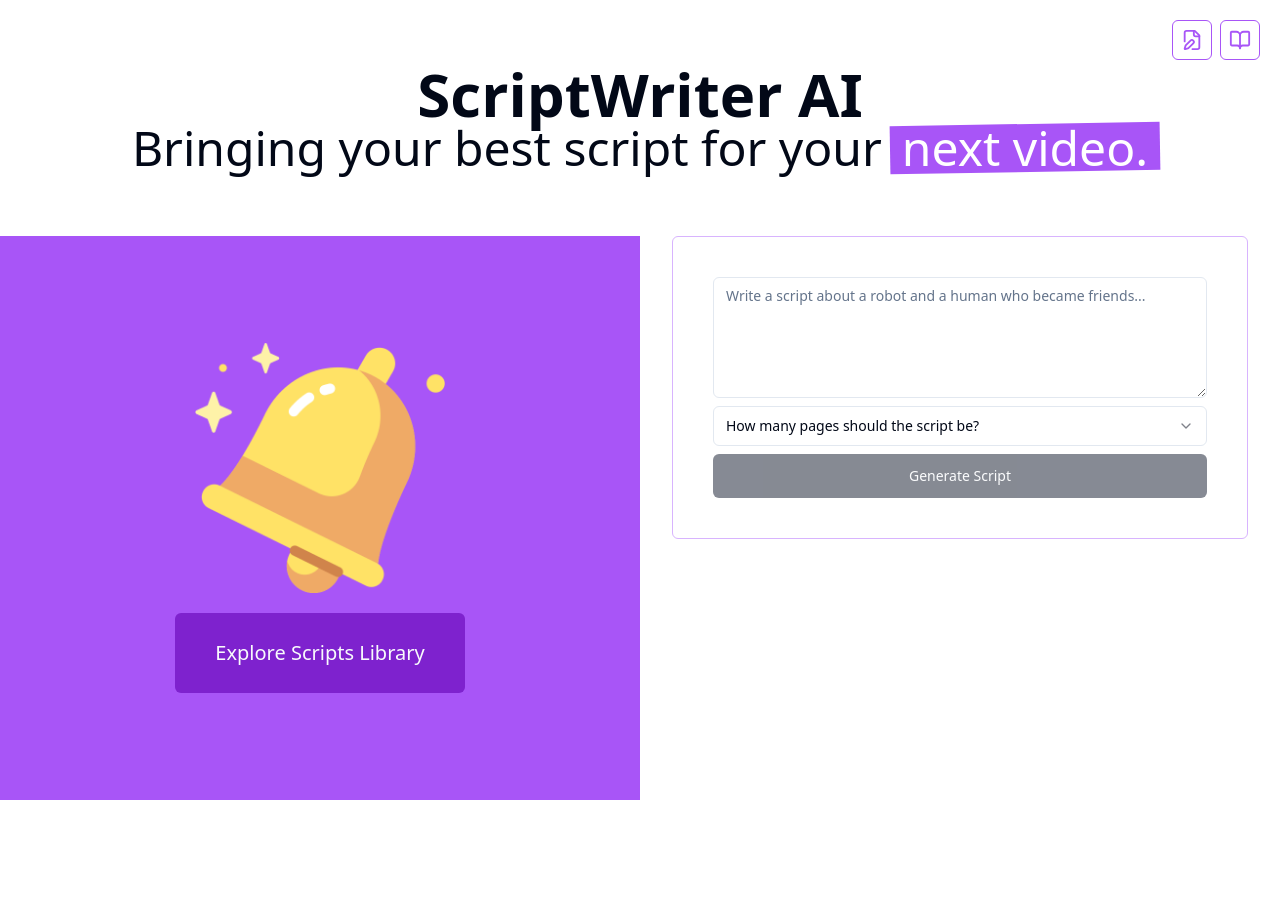
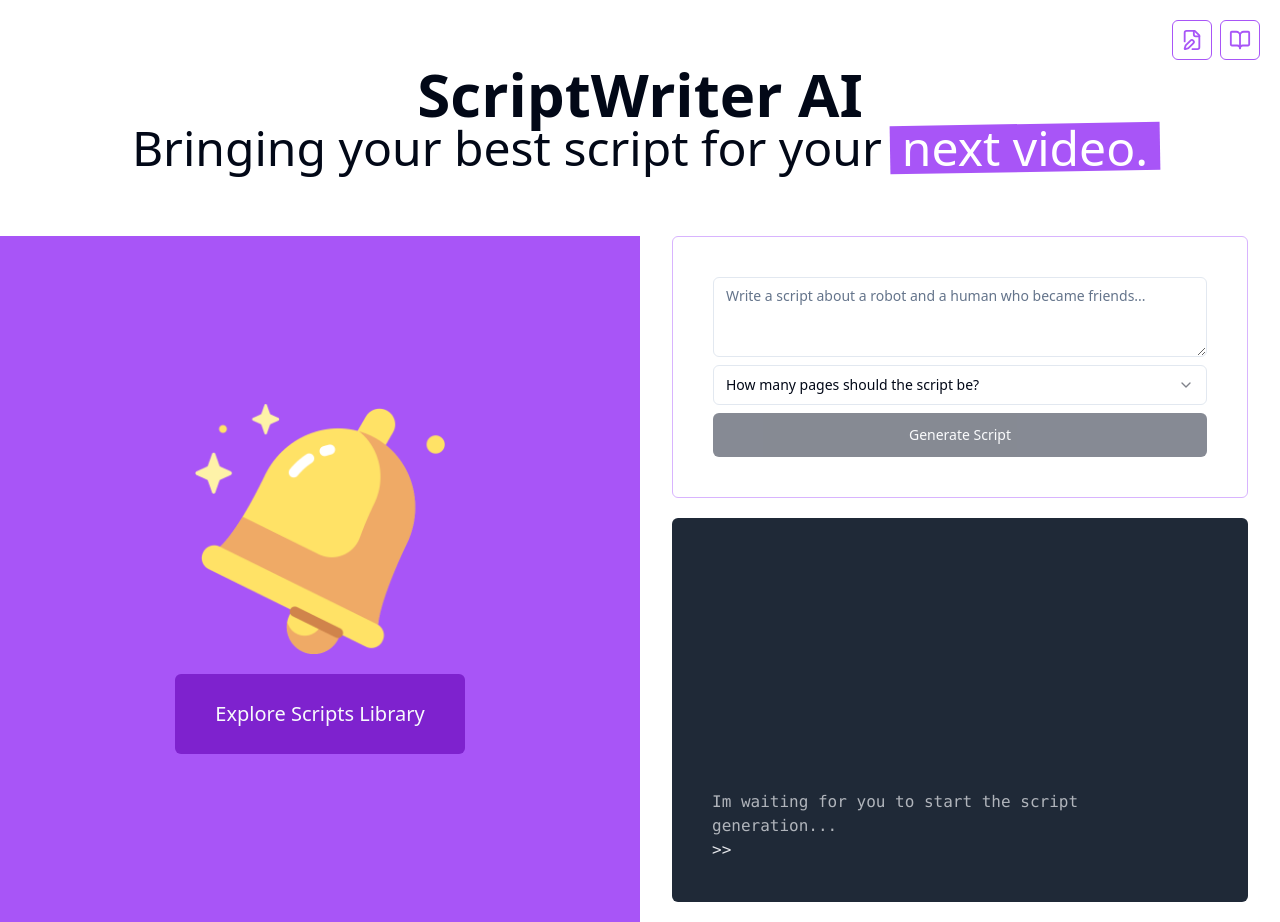
Before and after one commit to yashhhguptaaa/youtube-script-ai, a Next.js app: page / in a window 1280 px wide. Before the commit the page ends 800 px from the top, so only its background shows below. Built offline with nearby package versions, Linux system fonts and the light colour scheme.

Commit message:
feat: adds @gptscript-ai/gptscript

```diff
--- /dev/null
+++ b/app/api/run-script/route.ts
@@ -0,0 +1,11 @@
+import { NextRequest } from "next/server";
+import { RunEventType, RunOpts } from "@gptscript-ai/gptscript";
+
+export async function POST(request: NextRequest) {
+  const { script, pages, path } = await request.json();
+
+  const opts: RunOpts = {
+    disableCache: true,
+    input: `---story ${script} ---pages ${pages} --path ${path}`,
+  };
+}
--- a/components/ScriptWriter.tsx
+++ b/components/ScriptWriter.tsx
@@ -11,11 +11,37 @@
 } from "./ui/select";
 import { Button } from "./ui/button";
 
+const scriptsPath = "public/scripts/";
+
 // https://www.youtube.com/watch?v=8_usygEhn4k&t=356s
-// 46:30
+// 1:06:28
 const ScriptWriter = () => {
   const [script, setScript] = useState("");
   const [pages, setPages] = useState<number>();
+  const [progress, setProgress] = useState("");
+  const [runStarted, setRunStarted] = useState(false);
+  const [runFinished, setRunFinished] = useState<boolean | null>(null);
+  const [currentTool, setCurrentTool] = useState<string>("");
+
+  const runScript = async () => {
+    setRunStarted(true);
+    setRunFinished(false);
+
+    const response = await fetch("/api/run-script", {
+      method: "POST",
+      headers: {
+        "Content-Type": "application/json",
+      },
+      body: JSON.stringify({ script, pages, path: scriptsPath }),
+    });
+
+    if (response.ok && response.body) {
+    } else {
+      setRunStarted(false);
+      setRunFinished(true);
+      console.log("Failed to start streaming...");
+    }
+  };
 
   return (
     <div className="flex flex-col container">
@@ -40,12 +66,38 @@
           </SelectContent>
         </Select>
 
-        <Button disabled={!script || !pages} className="w-full" size={"lg"}>
+        <Button
+          disabled={!script || !pages || runStarted}
+          className="w-full"
+          size={"lg"}
+          onClick={runScript}
+        >
           Generate Script
         </Button>
       </section>
 
-      <section className="flex-1 pb-5 mt-5"></section>
+      <section className="flex-1 pb-5 mt-5">
+        <div className="flex flex-col-reverse w-full space-y-2 bg-gray-800 rounded-md text-gray-200 font-mono p-10 h-96 overflow-y-auto">
+          <div>
+            {runFinished === null && (
+              <>
+                <p className="animate-pulse mr-5">
+                  Im waiting for you to start the script generation...
+                </p>
+              </>
+            )}
+            <span className="mr-5">{">>"}</span>
+            {progress}
+          </div>
+
+          {/* Current Tool */}
+          {currentTool && (
+            <div className="py-10">
+              <span className="mr-5">{"--- [Current Tool] ---"}</span>
+            </div>
+          )}
+        </div>
+      </section>
     </div>
   );
 };
--- a/package.json
+++ b/package.json
@@ -9,6 +9,7 @@
     "lint": "next lint"
   },
   "dependencies": {
+    "@gptscript-ai/gptscript": "^0.9.5-rc3",
     "@radix-ui/react-select": "^2.1.1",
     "@radix-ui/react-slot": "^1.1.0",
     "class-variance-authority": "^0.7.0",
```
Also changed, not shown: 2 other files (tests, documents, lock files or other folders).
